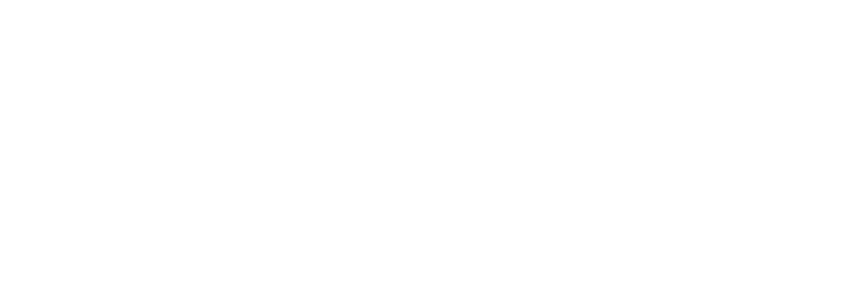
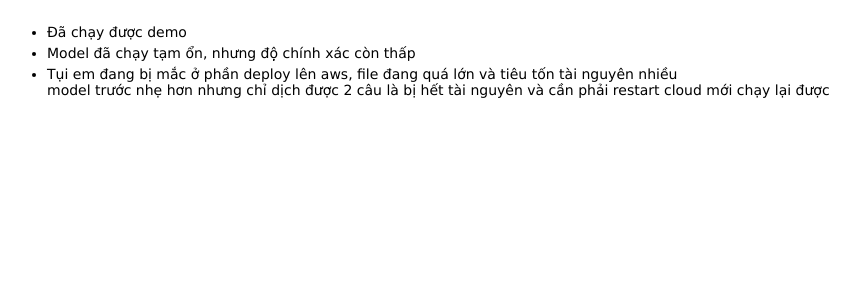
Before and after one commit to tientruongphamnhat/releasePlan, a React (Create React App) app: page /Release_notes_14-05-2020.txt in a window 1280 px wide. Shown: the top 300 px of the page, without its empty margins (43-903 px from the left). Built offline with nearby package versions, Linux system fonts and the light colour scheme.

Commit message:
update 14/05/2020

```diff
--- a/src/App.js
+++ b/src/App.js
@@ -108,6 +108,16 @@
         <hr />
         <h1>Cập nhật quá trình</h1>
         <ul>
+          <h2>14/05/2020</h2>
+          <li>
+            <a href="https://youtu.be/bFXfoLTR8YU">Demo</a>
+          </li>
+          <li>
+            <Link to="/Release_notes_14-05-2020.txt">
+              release_notes_14-05-2020.txt
+            </Link>
+          </li>
+
           <h2>07/05/2020</h2>
           <li>
             <a href="http://demo-translate-poc.herokuapp.com/">Demo Poc</a>
--- a/src/index.js
+++ b/src/index.js
@@ -13,6 +13,7 @@
 // import Release1604 from './release-note/release-note-16-04';
 import Release2304 from './release-note/release-note-23-04';
 import Release0705 from './release-note/release-note-07-05';
+import Release1405 from './release-note/release-note-14-05';
 import * as serviceWorker from './serviceWorker';
 
 ReactDOM.render(
@@ -45,6 +46,9 @@
       <Route path="/Release_notes_07-05-2020.txt">
         <Release0705 />
       </Route>
+      <Route path="/Release_notes_14-05-2020.txt">
+        <Release1405 />
+      </Route>
     </Switch>
   </Router>,
   document.getElementById('root')
--- /dev/null
+++ b/src/release-note/release-note-14-05.js
@@ -0,0 +1,23 @@
+import React from 'react';
+import '../App.css';
+
+class Release1405 extends React.Component {
+  render() {
+    return (
+      <>
+        <ul>
+          <li>Đã chạy được demo</li>
+          <li>Model đã chạy tạm ổn, nhưng độ chính xác còn thấp</li>
+          <li>
+            Tụi em đang bị mắc ở phần deploy lên aws, file đang quá lớn và tiêu
+            tốn tài nguyên nhiều
+            <br /> model trước nhẹ hơn nhưng chỉ dịch được 2 câu là bị hết tài
+            nguyên và cần phải restart cloud mới chạy lại được
+          </li>
+        </ul>
+      </>
+    );
+  }
+}
+
+export default Release1405;
```
